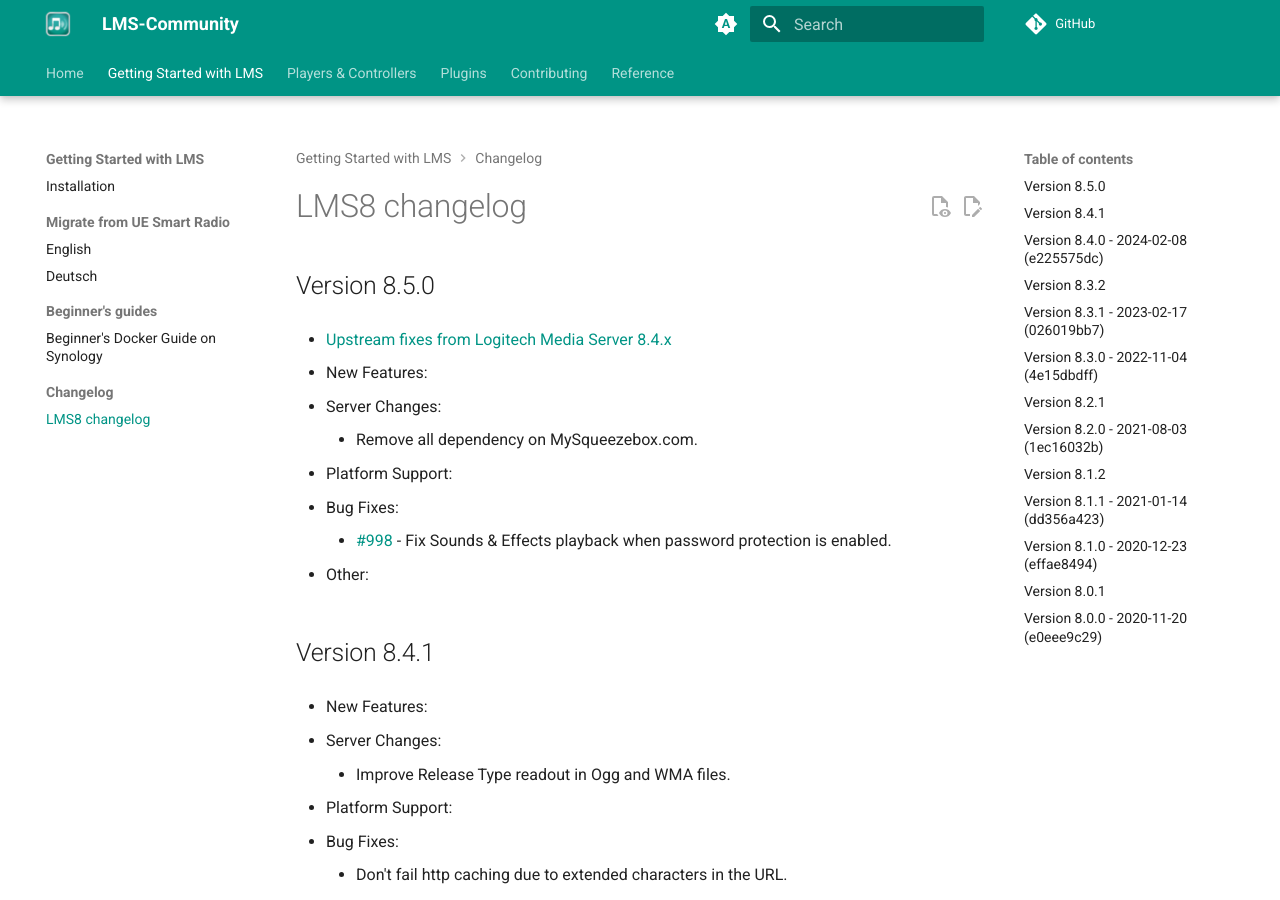
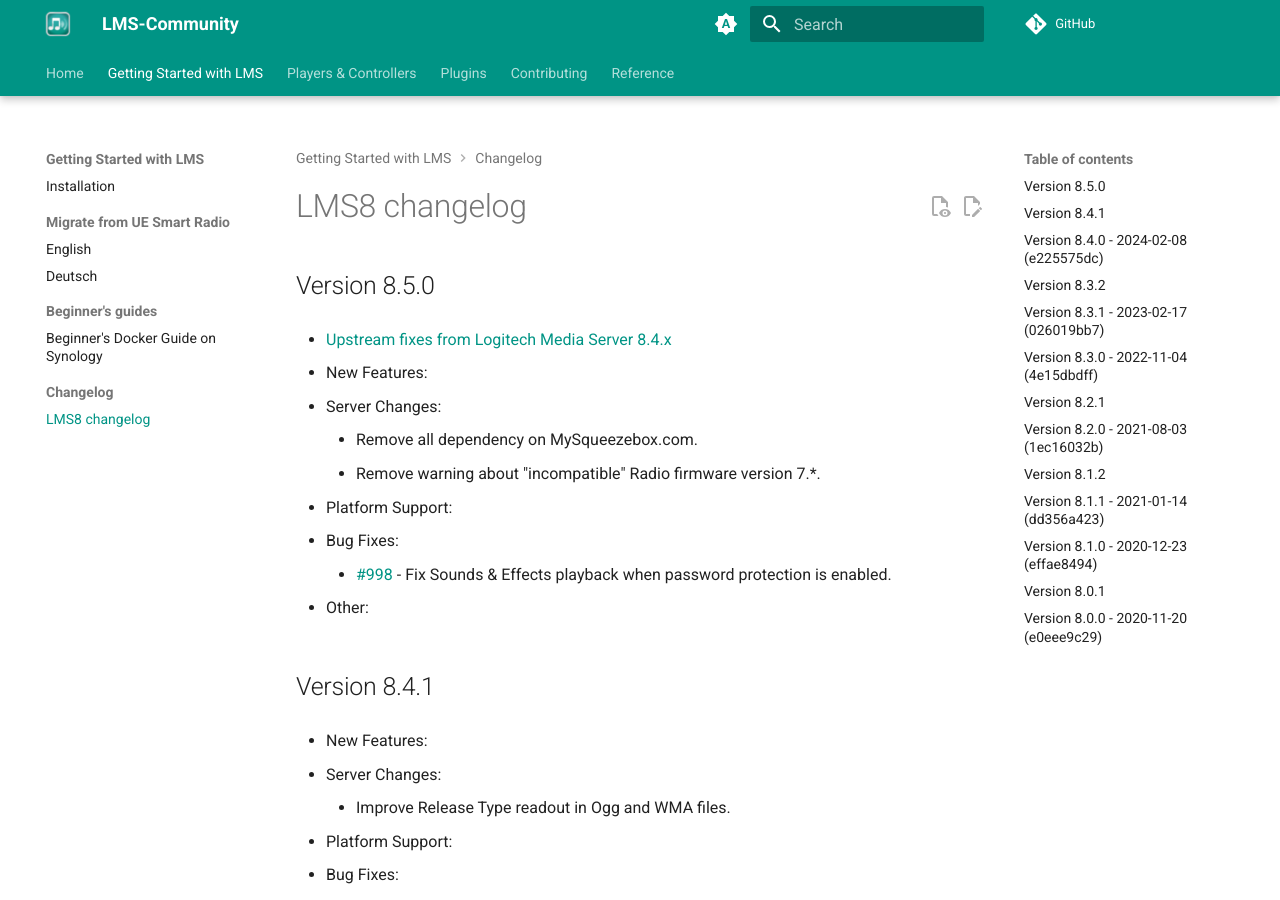
Before and after one commit to LMS-Community/lms-community.github.io, an MkDocs documentation site: the page built from docs/getting-started/changelog-lms8.md, in a window 1280 px wide and 900 px high. Built offline with MkDocs 1.6.1 and Material for MkDocs 9.7.7, drawn with Linux system fonts in a browser that asks for light colours; comment, search, counter and statistics services are not loaded.

Commit message:
Update external data sources

```diff
--- a/docs/getting-started/changelog-lms8.md
+++ b/docs/getting-started/changelog-lms8.md
@@ -7,6 +7,7 @@
 - Server Changes:
 
 	- Remove all dependency on MySqueezebox.com.
+	- Remove warning about "incompatible" Radio firmware version 7.\*.
 
 - Platform Support:
 
```
